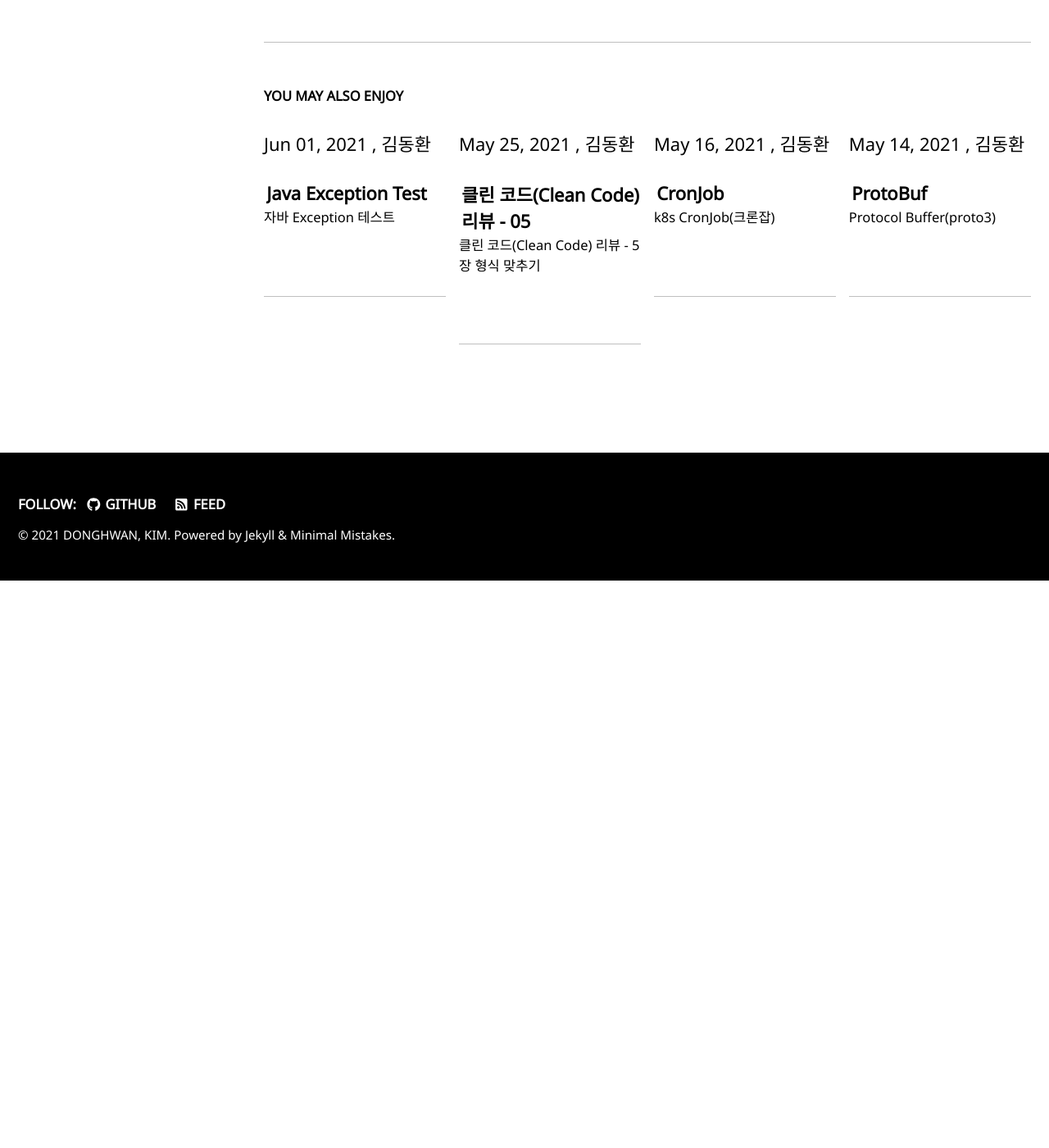
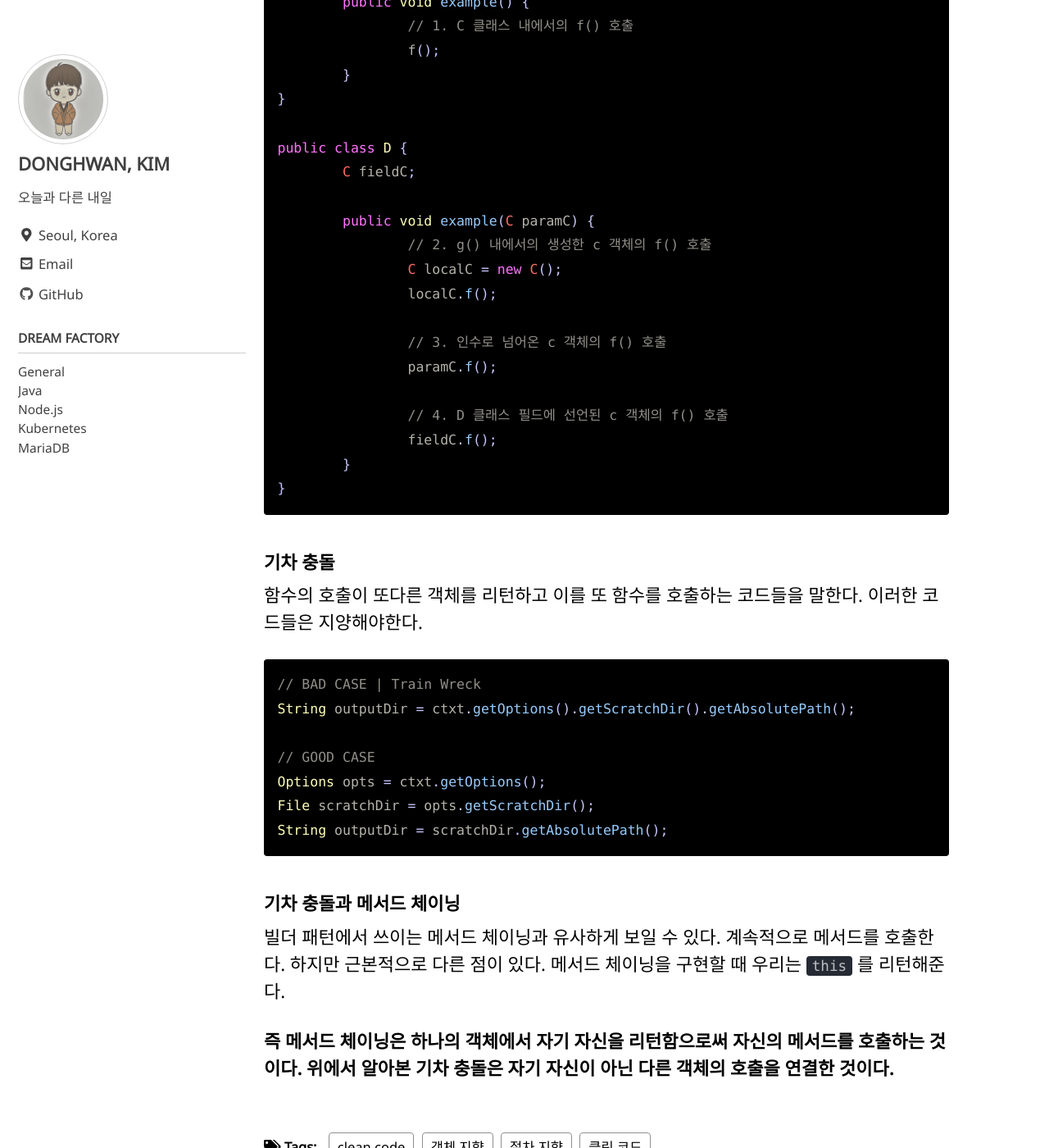
Before and after one commit to yearnlune/yearnlune.github.io, a Jekyll site: the page built from _posts/2021-05-31-books-cleancode-06.md, in a window 1280 px wide and 1400 px high, scrolled down 4582 px. Shown: the whole window at 82% size. Built offline with Jekyll 4.4.1, drawn with Linux system fonts in a browser that asks for light colours; cached includes are drawn as plain includes; comment, search, counter and statistics services are not loaded; before the commit the page ends 5290 px from its top, so only the background shows below that; some of the changed text lies outside the part shown.

Commit message:
fix: Add contents to 'books-cleancode-06'

````diff
--- a/_posts/2021-05-31-books-cleancode-06.md
+++ b/_posts/2021-05-31-books-cleancode-06.md
@@ -58,7 +58,7 @@ public interface Vehicle {
 
 ## 절차 지향 / 객체 지향
 
-우리 모두 객체 지향적으로 프로그래밍을 하려고 노력하고 있다. 하지만, 아직도 객체 지향 프로그래밍 언어를 가지고 절차 지향적으로 프로그래밍을 하는 경우가 종종 있다. 그렇다면 항상 절차 지향적인 프로그래밍은 좋은 방법이 아닐까? 간단한 예를 살펴보자.
+우리 모두 객체 지향적으로 프로그래밍을 하려고 노력하고 있다. 하지만, 아직도 객체 지향 프로그래밍 언어를 가지고 절차 지향적으로 프로그래밍을 하는 경우가 종종 있다. 그렇다면 항상 절차 지향적인 프로그래밍은 나쁜 방법일까? 간단한 예를 살펴보자.
 
 ```java
 // #1 절차 지향적 프로그래밍
@@ -123,3 +123,62 @@ public class Rectangle implements Shape {
 ### 결론
 
 위 처럼 절차 지향적인 코드, 객체 지향적인 코드를 살펴보았다. 일반 적으로 객체 지향 코드에서 변경이 어려운 것은 절차 지향 코드에선 쉬우며, 절차 지향 코드에서 변경이 어려운 것은 객체 지향 코드에서 쉽다.  때로는 절차적인 코드가 적합할 경우도 존재한다. 모든 절차적인 코드가 좋지 않다고 단정지을 수는 없다.
+
+## 디미터 법칙
+
+> 모듈은 자신이 조작하는 객체의 속사정을 몰라야한다. 즉, 객체는 자료를 숨기고 함수로 공개해야한다.
+
+### 법칙
+
+클래스 C의 메서드 f에 대해서 다음과 같은 호출 법칙을 따라야한다.
+
+1. C 클래스 내에서의 `f()` 호출
+2. 메소드 내에서의 생성한 c 객체의 `f()` 호출
+3. 인수로 넘어온 c 객체의 `f()` 호출
+4. D 클래스 필드에 선언된 c 객체의 `f()` 호출
+
+```java
+public class C {
+	public void f() {}
+	public void example() {
+		// 1. C 클래스 내에서의 f() 호출
+		f();
+	}
+}
+
+public class D {
+	C fieldC;
+
+	public void example(C paramC) {
+		// 2. g() 내에서의 생성한 c 객체의 f() 호출
+		C localC = new C();
+		localC.f();
+
+		// 3. 인수로 넘어온 c 객체의 f() 호출
+		paramC.f();
+
+		// 4. D 클래스 필드에 선언된 c 객체의 f() 호출
+		fieldC.f();
+	}
+}
+```
+
+### 기차 충돌
+
+함수의 호출이 또다른 객체를 리턴하고 이를 또 함수를 호출하는 코드들을 말한다. 이러한 코드들은 지양해야한다.
+
+```java
+// BAD CASE | Train Wreck
+String outputDir = ctxt.getOptions().getScratchDir().getAbsolutePath();
+
+// GOOD CASE
+Options opts = ctxt.getOptions();
+File scratchDir = opts.getScratchDir();
+String outputDir = scratchDir.getAbsolutePath();
+```
+
+### 기차 충돌과 메서드 체이닝
+
+빌더 패턴에서 쓰이는 메서드 체이닝과 유사하게 보일 수 있다. 계속적으로 메서드를 호출한다. 하지만 근본적으로 다른 점이 있다. 메서드 체이닝을 구현할 때 우리는 `this` 를 리턴해준다.
+
+**즉 메서드 체이닝은 하나의 객체에서 자기 자신을 리턴함으로써 자신의 메서드를 호출하는 것이다. 위에서 알아본 기차 충돌은 자기 자신이 아닌 다른 객체의 호출을 연결한 것이다.**
````
